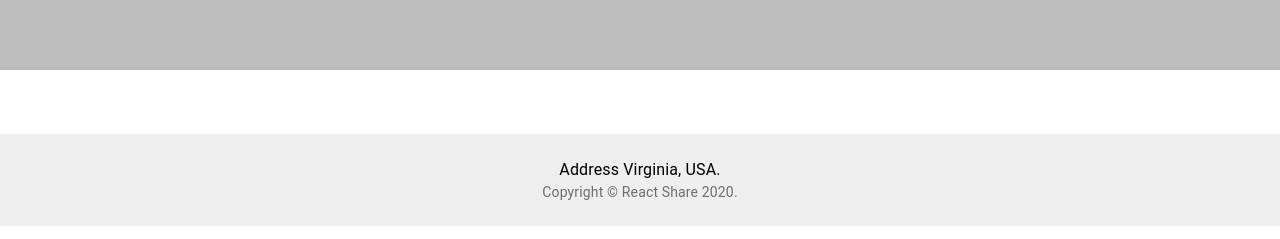
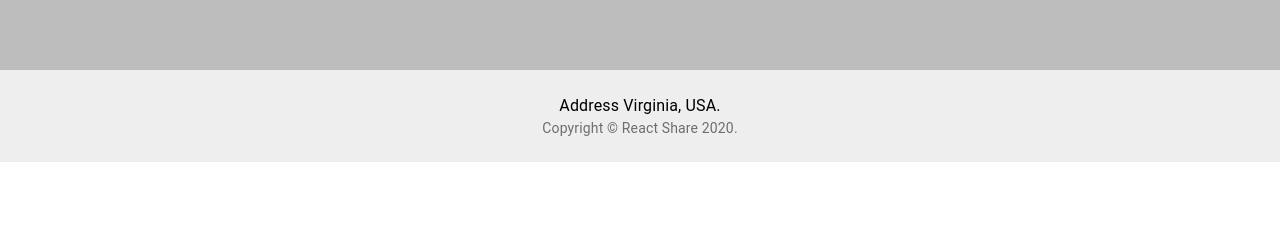
Before and after one commit to AydinSanoz/reactshare, a React (Create React App) app: page / in a window 1280 px wide. Shown: the part 649-888 px from the top of the page. After the commit the page ends 811 px from the top, so only its background shows below. Built offline with nearby package versions, Linux system fonts and the light colour scheme; no server answers.

Commit message:
footer position bug corrected

```diff
--- a/src/components/Footer.js
+++ b/src/components/Footer.js
@@ -19,8 +19,8 @@ function Copyright() {
 
 const useStyles = makeStyles((theme) => ({
   main: {
-    marginTop: theme.spacing(8),
-    marginBottom: theme.spacing(2),
+    marginTop: theme.spacing(0),
+    marginBottom: theme.spacing(0),
     textAlign:'center'
 
   },
```
